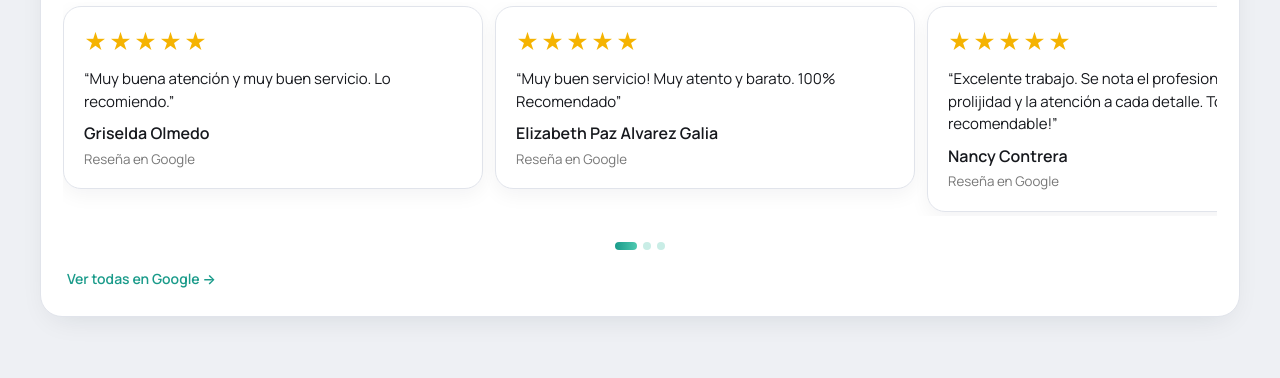
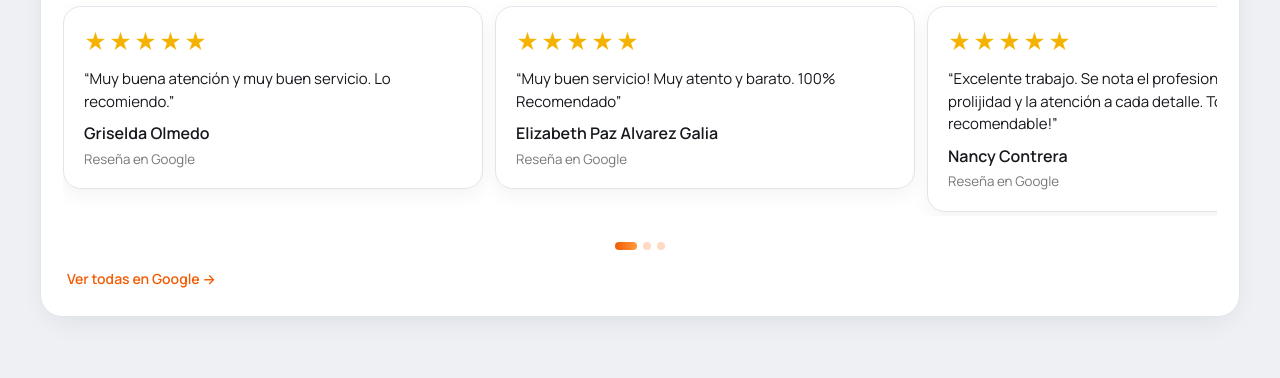
Before and after one commit to paginadeprueba-collab/paginadeprueba-collab.github.io, a plain HTML site: page ezequiel-reparaciones/index.html in a window 1280 px wide. Shown: the part 203-581 px from the top of the page. Drawn offline with Linux system fonts and the light colour scheme.

Commit message:
Ezequiel: cambia acento verde agua por naranja con grafito

```diff
--- a/ezequiel-reparaciones/index.html
+++ b/ezequiel-reparaciones/index.html
@@ -16,8 +16,8 @@
   <style>
     :root{
       --bg:#EEF0F4;--card:#fff;--ink:#16181D;--mute:#5E6478;--line:#E1E4EB;
-      --acc:#1A9B8A;--acc2:#4EC9B0;--tagbg:#E7F6F3;
-      --g:linear-gradient(100deg,#1A9B8A,#4EC9B0);
+      --acc:#F25C05;--acc2:#FF9A3C;--tagbg:#FFF1E8;
+      --g:linear-gradient(100deg,#F25C05,#FF9A3C);
       --r:22px;--sh:0 10px 30px -12px rgba(20,30,40,.12)
     }
     *{box-sizing:border-box;margin:0;padding:0}
@@ -76,8 +76,8 @@
     .rs b{font-weight:600}
     .rs small{color:#777;margin-top:-6px}
     .rdots{display:flex;gap:6px;justify-content:center;margin:12px 0 4px}
-    .rdots button{width:8px;height:8px;border-radius:9px;border:0;background:#C9EDE6;padding:0;transition:.25s}
-    .rdots button.on{width:22px;background:linear-gradient(90deg,#1A9B8A,#4EC9B0)}
+    .rdots button{width:8px;height:8px;border-radius:9px;border:0;background:#FFD9C2;padding:0;transition:.25s}
+    .rdots button.on{width:22px;background:linear-gradient(90deg,#F25C05,#FF9A3C)}
     .glink{font-size:14px;font-weight:600;color:var(--acc)}
 
     .intro{padding-top:40px}
@@ -112,8 +112,8 @@
     .gs figcaption small{display:block;font-weight:400;color:var(--mute);font-size:12.5px;margin-top:2px}
     .gs .cot{flex:none;border:0;background:var(--g);color:#fff;border-radius:999px;padding:8px 12px;font:inherit;font-size:13px;font-weight:600;cursor:pointer}
     .gdots{display:flex;gap:6px;justify-content:center;margin:14px 0 0}
-    .gdots button{width:8px;height:8px;border-radius:9px;border:0;background:#C9EDE6;padding:0;transition:.25s}
-    .gdots button.on{width:22px;background:linear-gradient(90deg,#1A9B8A,#4EC9B0)}
+    .gdots button{width:8px;height:8px;border-radius:9px;border:0;background:#FFD9C2;padding:0;transition:.25s}
+    .gdots button.on{width:22px;background:linear-gradient(90deg,#F25C05,#FF9A3C)}
 
     .trat{display:grid;grid-template-columns:repeat(auto-fill,minmax(230px,1fr));gap:10px;margin-top:22px;list-style:none}
     .trat li{background:#fff;border:1px solid var(--line);border-radius:14px;padding:14px 16px;font-weight:500;display:flex;gap:10px;align-items:center}
```
